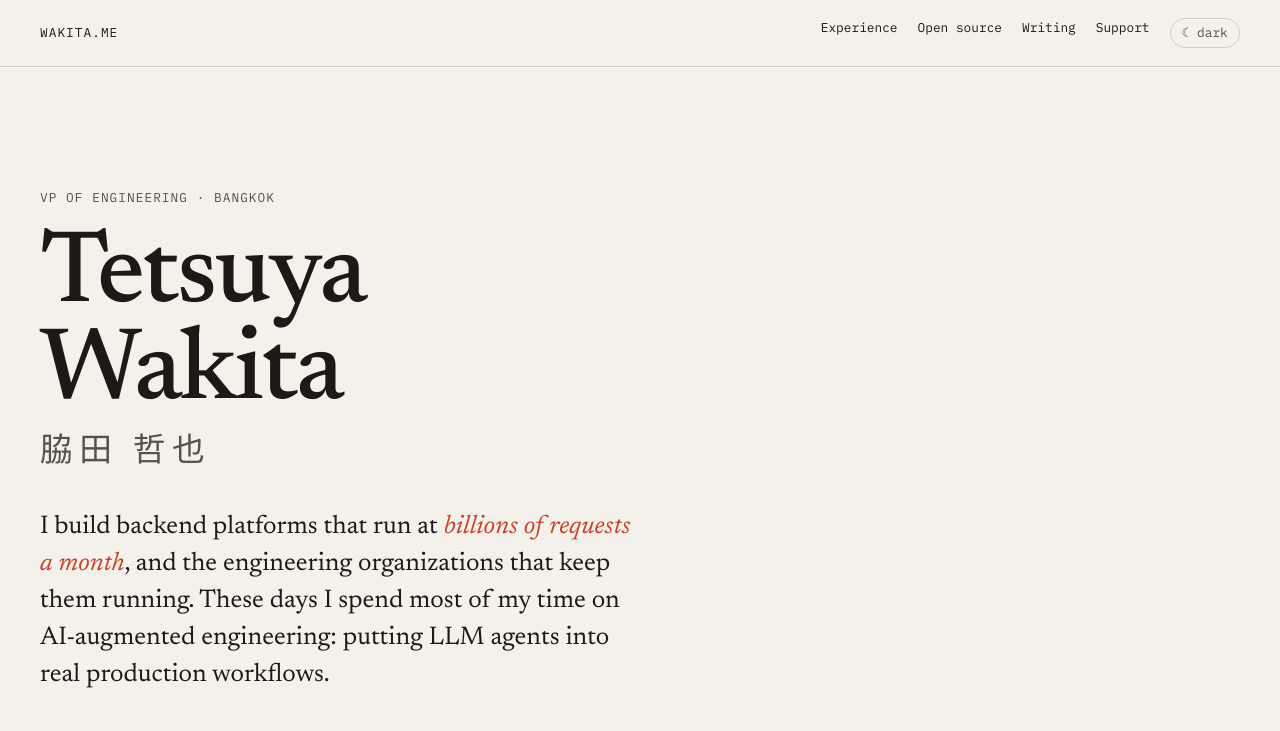
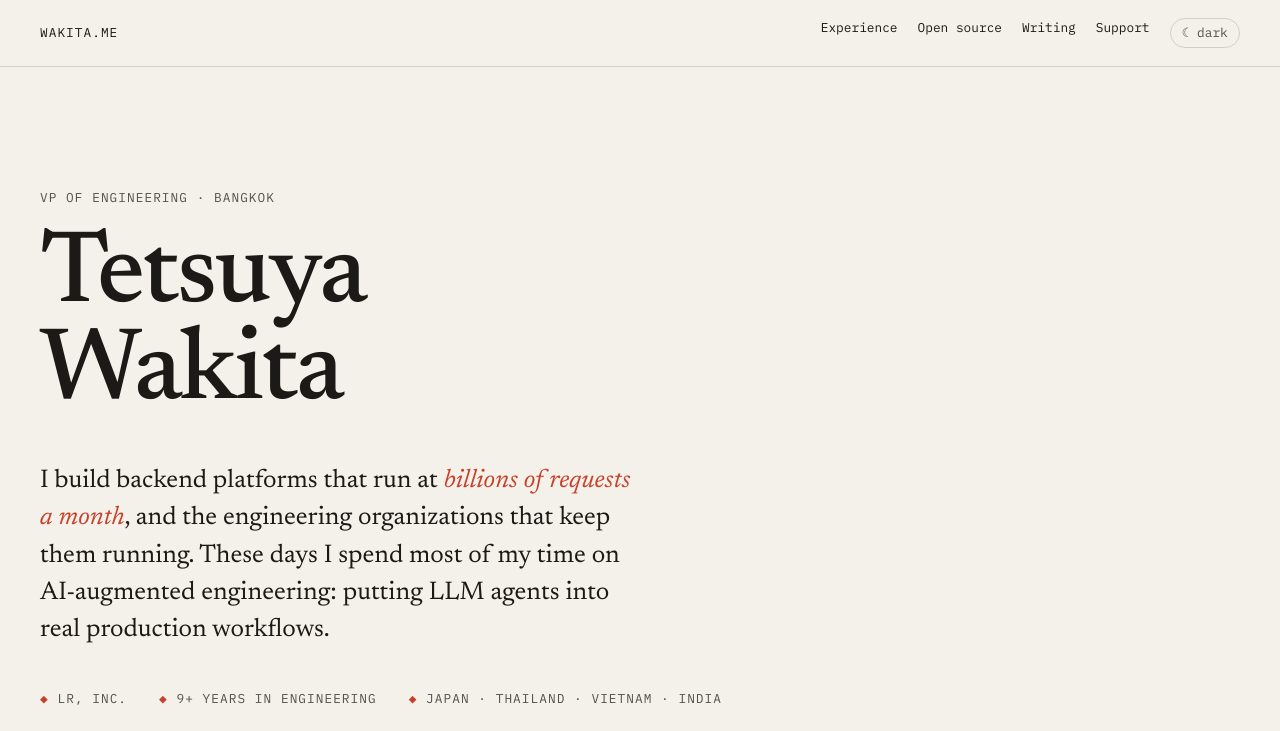
Before and after one commit to wakita181009/wakita181009.github.io, a plain HTML site: page index.html in a window 1280 px wide. Shown: the top 731 px of the page. Drawn offline with Linux system fonts and the light colour scheme.

Commit message:
fix: remove Japanese name from hero
Co-Authored-By: Claude Opus 5.5 <noreply@anthropic.com>

```diff
--- a/index.html
+++ b/index.html
@@ -19,7 +19,6 @@
     "@context": "https://schema.org",
     "@type": "Person",
     "name": "Tetsuya Wakita",
-    "alternateName": "脇田哲也",
     "jobTitle": "VP of Engineering",
     "worksFor": { "@type": "Organization", "name": "LR, Inc." },
     "address": { "@type": "PostalAddress", "addressLocality": "Bangkok", "addressCountry": "TH" },
@@ -155,14 +154,6 @@
       line-height: 0.95;
       letter-spacing: -0.025em;
       margin: 1.25rem 0 0;
-    }
-    .hero h1 .ja {
-      display: block;
-      font-size: 0.32em;
-      font-weight: 400;
-      letter-spacing: 0.2em;
-      color: var(--ink-soft);
-      margin-top: 0.9rem;
     }
     .hero .lede {
       max-width: 38rem;
@@ -355,7 +346,7 @@
   <main id="main">
     <section class="hero" aria-labelledby="hero-heading" style="display:block">
       <p class="label">VP of Engineering · Bangkok</p>
-      <h1 id="hero-heading">Tetsuya<br>Wakita<span class="ja" lang="ja">脇田 哲也</span></h1>
+      <h1 id="hero-heading">Tetsuya<br>Wakita</h1>
       <p class="lede">
         I build backend platforms that run at <em>billions of requests a month</em>, and the engineering
         organizations that keep them running. These days I spend most of my time on AI-augmented
```
